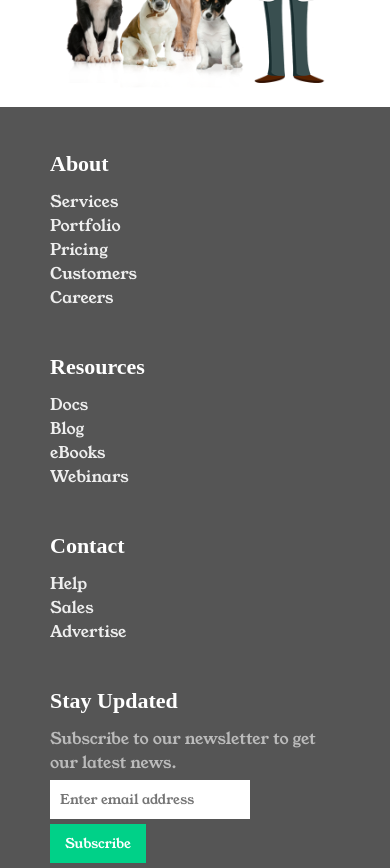
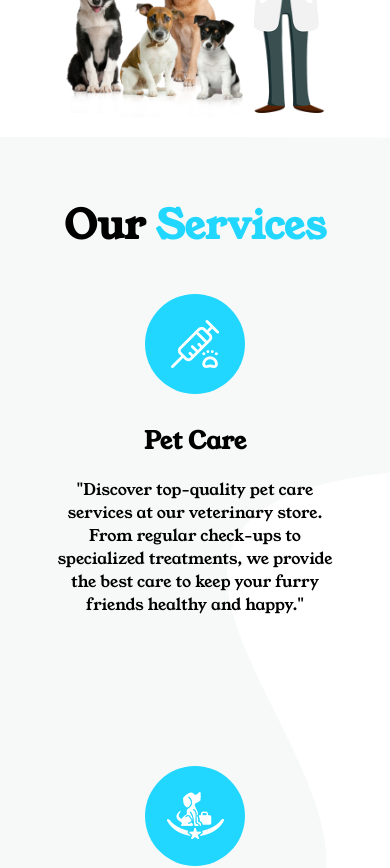
Before and after one commit to Aksh-007/verterniary-store, a React (Vite) app: page / in a window 390 px wide. Shown: the part 1660-2528 px from the top of the page. Built offline with nearby package versions, Linux system fonts and the light colour scheme.

Commit message:
Fix - Service section resposive fix

```diff
--- a/src/components/Home.jsx
+++ b/src/components/Home.jsx
@@ -59,7 +59,7 @@ const Home = () => {
       </div>
 
       {/* Service Section */}
-      {/* <div className="service-container">
+      <div className="service-container">
         <div className="service">
           <h1>
             Our <span>Services</span>
@@ -111,7 +111,7 @@ const Home = () => {
             </Link>
           </button>
         </div>
-      </div> */}
+      </div>
 
       {/* Gallery section started */}
       {/* <div className="gallery-container">
--- a/src/styles/Home.css
+++ b/src/styles/Home.css
@@ -332,13 +332,62 @@ span {
   }
 
   .about-right p {
-    max-width: 100%;
     font-size: 1.2rem;
     margin: 0 20px;
   }
 
   .about-right .about-btn {
-    margin-top: 20px;
-    width: 30%;
+    /* margin: 20px 0; */
+    text-align: center;
+  }
+
+  /* Service section css */
+  .service-container {
+    background-image: url(../images/about-bg.png);
+    padding: 10px 0px;
+  }
+
+  .service {
+    width: 90%;
+    height: auto; /* Reset the height for smaller screens */
+    margin: auto;
+    margin-top: 50px; /* Reduce the top margin */
+
+    /* border: 2px solid black; */
+    /* font-size: 2.3rem; */
+  }
+
+  .service-provided {
+    flex-direction: column; /* Stack elements in a column on smaller screens */
+    padding: 20px;
+  }
+
+  .service h1 {
+    font-size: 2.5rem; /* Reduce font size */
+    text-align: center; /* Center-align the text */
+    margin: 20px 0;
+  }
+
+  .service span {
+    color: #21d7ff;
+  }
+
+  .our-service-card {
+    width: 100%; /* Full width on smaller screens */
+    text-align: center;
+    margin-bottom: 30px;
+  }
+
+  .our-service-card h2 {
+    margin-bottom: 10px; /* Reduce the margin */
+  }
+
+  .service-explore {
+    margin: 20px 0; /* Adjust the margin */
+    text-align: center; /* Center-align the button */
+  }
+
+  .stethoscope {
+    display: none; /* Hide the stethoscope image on smaller screens */
   }
 }
```
